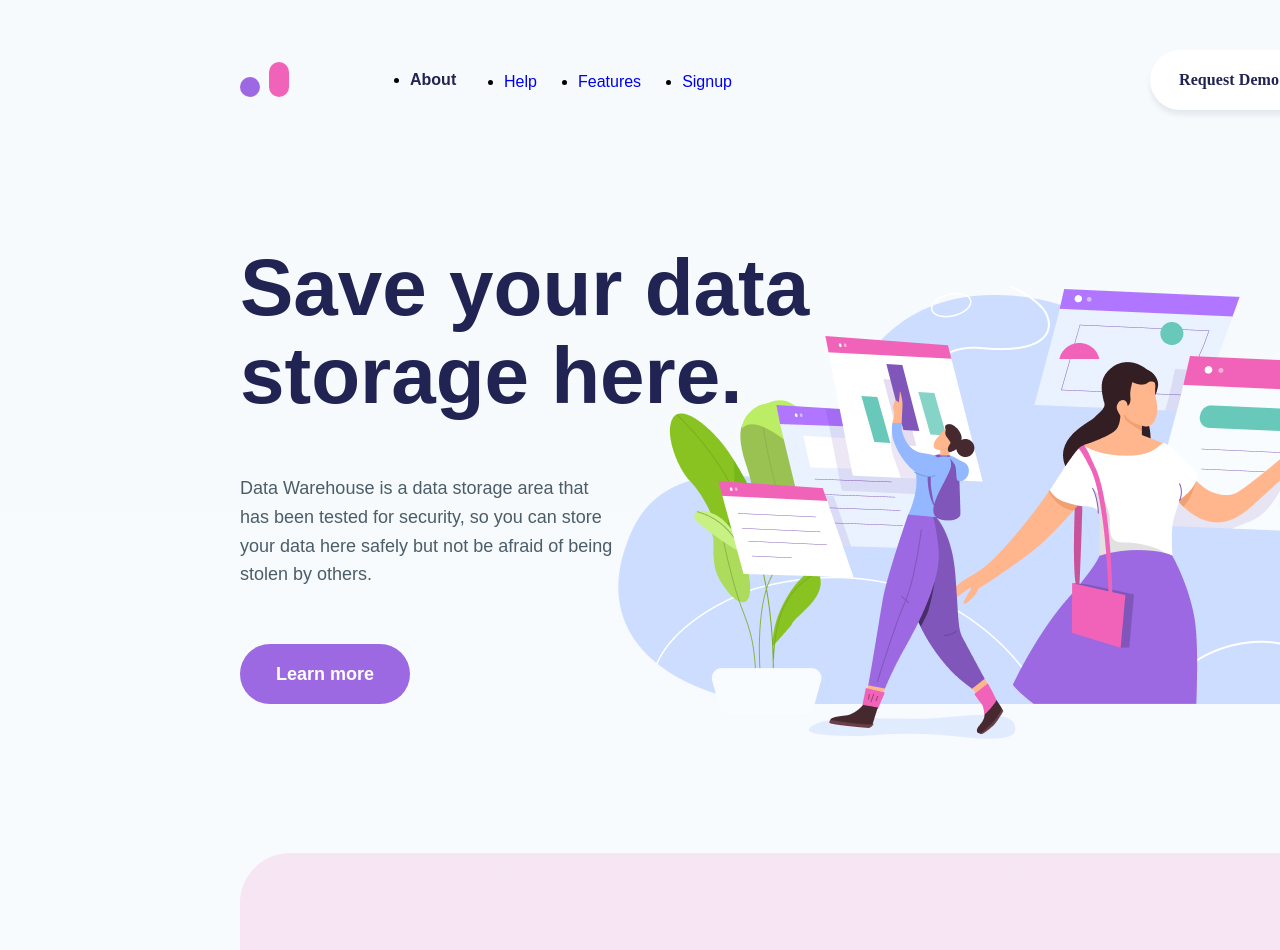
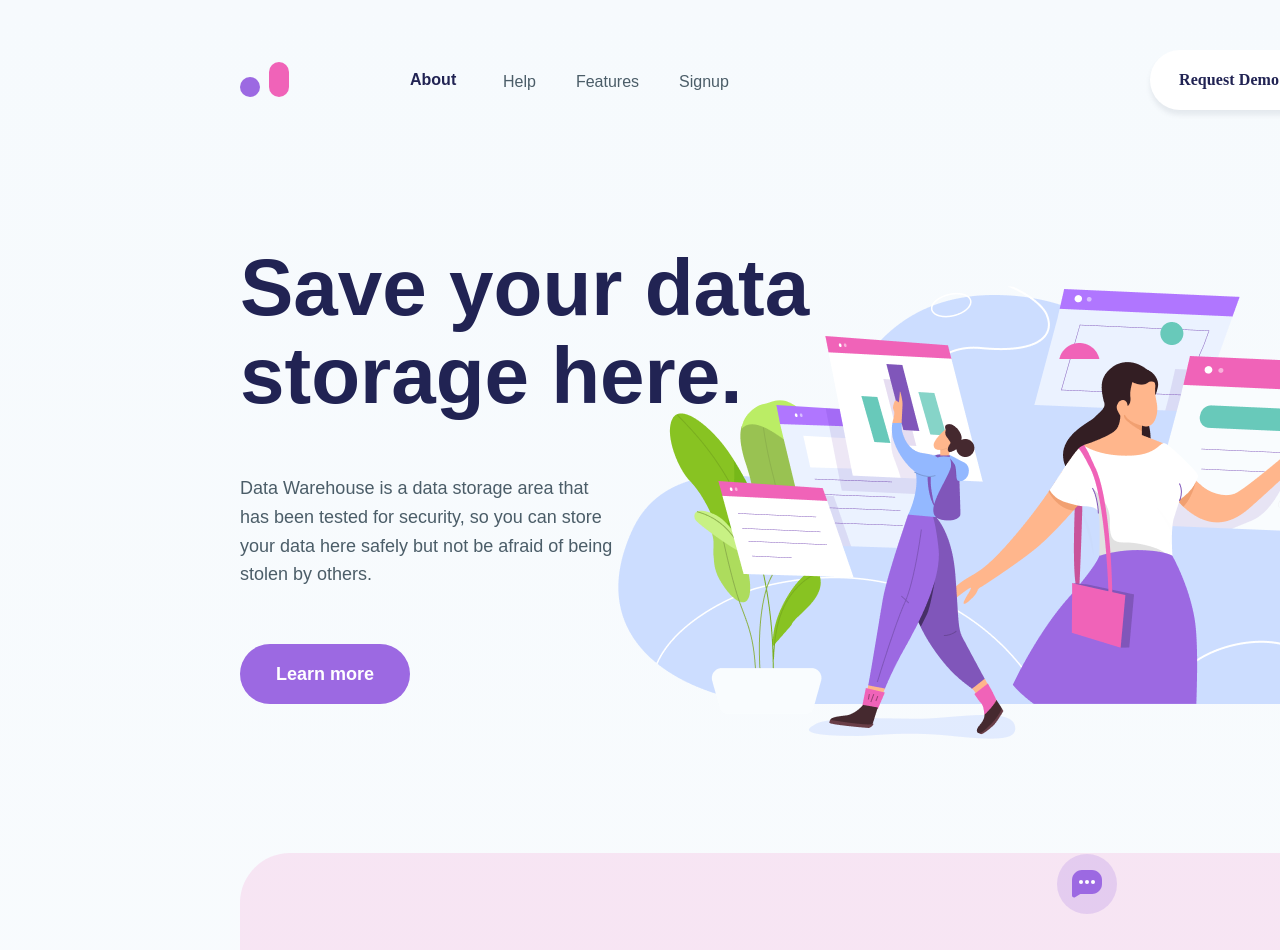
Before and after one commit to Olena1984/Lesson_6, a plain HTML site: page index.html in a window 1280 px wide. Shown: the top 950 px of the page. Drawn offline with Linux system fonts and the light colour scheme.

Commit message:
changes nav

```diff
--- a/index.html
+++ b/index.html
@@ -15,7 +15,7 @@
             <div class="top">
                 <img class="logo" src="./images/Logo.svg" alt="logo">
                     <nav class="nav">
-                        <ul>
+                        <ul class="list_1" >
                             <li><a class="text" href="#">About</a></li>
                             <li><a href="#">Help</a></li>
                             <li><a href="#">Features</a></li>
--- a/style.css
+++ b/style.css
@@ -26,24 +26,34 @@ header{
 }
 .top {
 
-   display: flex;
+    display: flex;
     width: 1200px;
     height: 60px;
     flex-shrink: 0;
     margin-bottom: 130px;
 }
-.nav ul  {
+.nav ul {
     display: flex;
     width: 322px;
     height: 30px;
     flex-shrink: 0;
-    justify-content: space-between;
+    list-style: none;
+
     align-items: center;
     margin-right: 418px;
     margin-top: 17px;
     margin-bottom: 17px;
 }
+li {
+    padding-right: 40px;
+}
 a {
+    font-size: 16px;
+    font-style: normal;
+    font-weight: 500;
+    line-height: 160%;
+
+    color: #4B5D68;
     text-decoration: none;
 }
 .logo {
@@ -990,8 +1000,8 @@ a {
     border: none;
     background: none;
 
-    position: absolute;
-    top: 348px;
+    position: fixed;
+    top: 854px;
     left: 1057px;
 }
 .text_us:hover{
```
